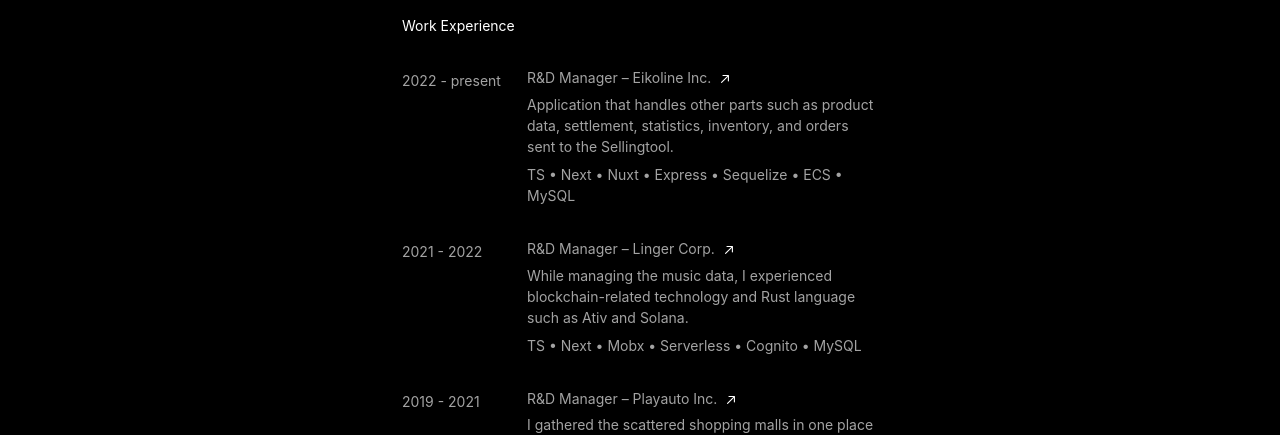
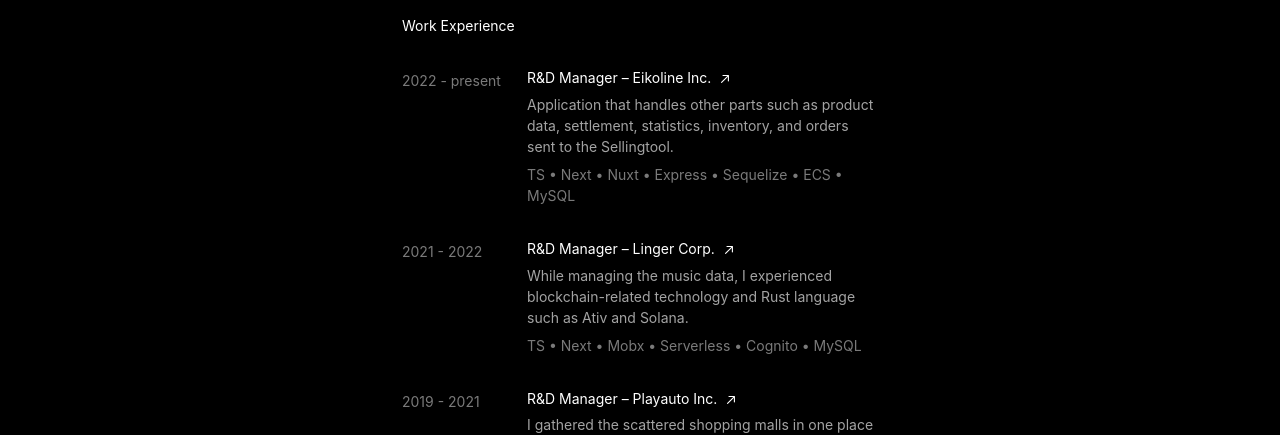
Before and after one commit to luke2327/luke2327, a Next.js app in the folder page_repository/: page / in a window 1280 px wide. Shown: the part 368-803 px from the top of the page. Built offline with nearby package versions, Linux system fonts and the light colour scheme.

Commit message:
feat: mod globals.styled.ts

```diff
--- a/page_repository/src/styles/globals.styled.ts
+++ b/page_repository/src/styles/globals.styled.ts
@@ -16,7 +16,7 @@ export const GlobalStyle = createGlobalStyle`
     h2.history-heading,
     h2.description-heading,
     h2.link-heading,
-    a.experience-anchor,
+    a.history-anchor,
     a.link-anchor
   ) {
     color: var(--luke2327-colors-white-500);
@@ -24,26 +24,26 @@ export const GlobalStyle = createGlobalStyle`
 
   :is(html.light) :is(
     h1.profile-heading,
-    h2.experience-heading,
+    h2.history-heading,
     h2.description-heading,
     h2.link-heading,
-    a.experience-anchor,
+    a.history-anchor,
     a.link-anchor
   ) {
     color: var(--luke2327-colors-black-500);
   }
 
   :is(html.dark) :is(
-    p.experience-period,
-    p.experience-skill-stack,
+    p.history-period,
+    p.history-skill-stack,
     p.link-title-text
   ) {
     color: var(--luke2327-colors-whiteAlpha-600);
   }
 
   :is(html.light) :is(
-    p.experience-period,
-    p.experience-skill-stack,
+    p.history-period,
+    p.history-skill-stack,
     p.link-title-text
   ) {
     color: var(--luke2327-colors-blackAlpha-600);
```
